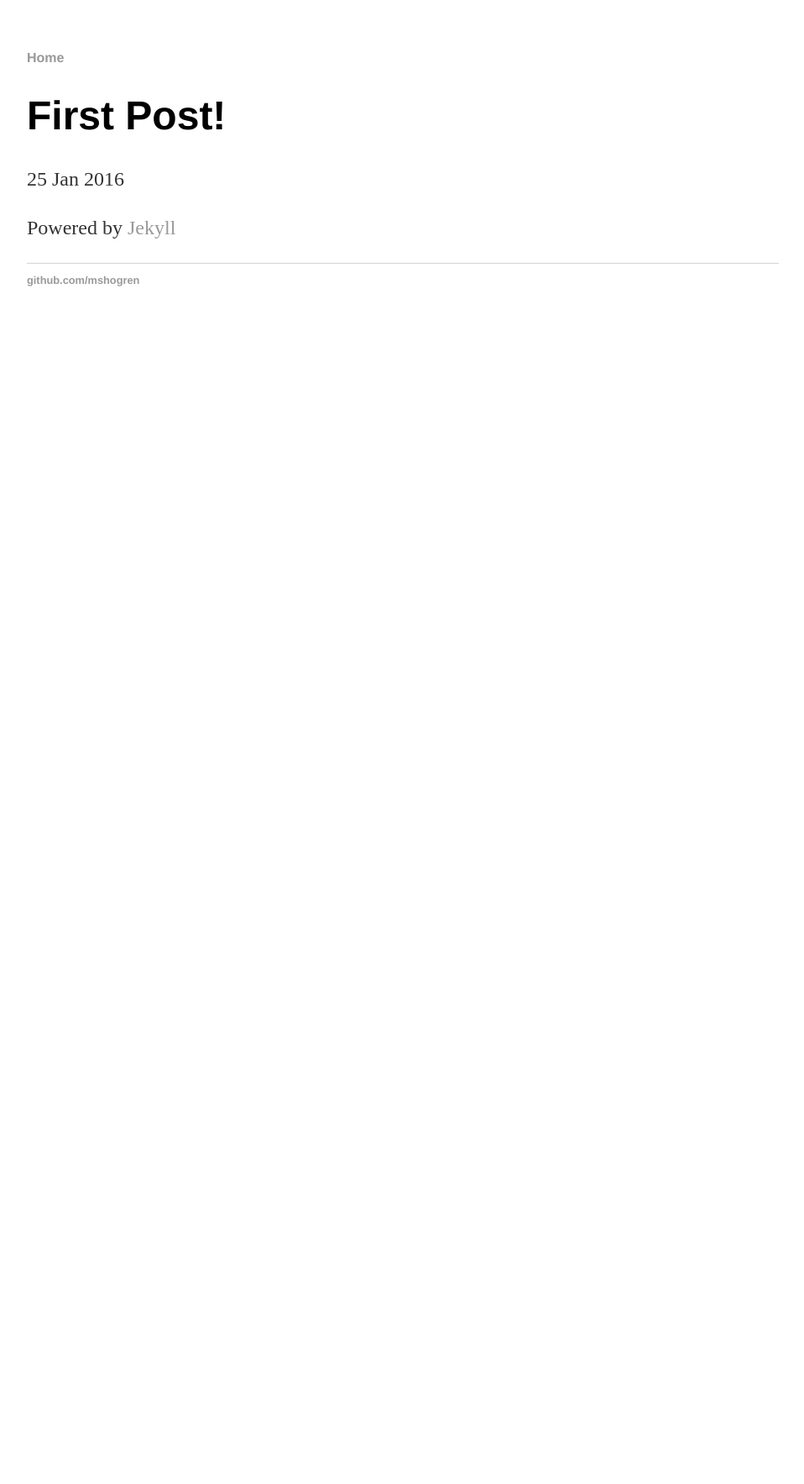
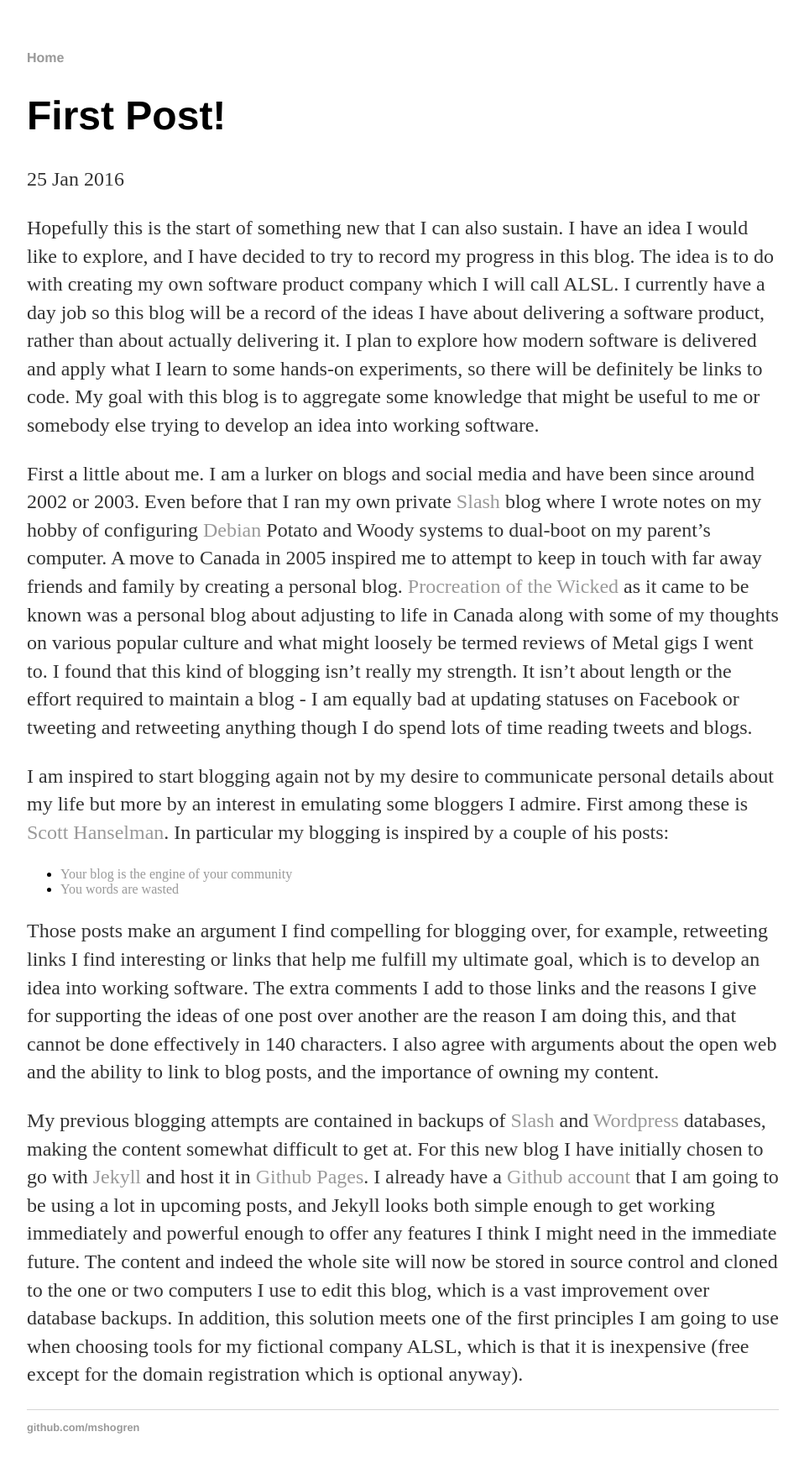
Before and after one commit to mshogren/mshogren.github.io, a Jekyll site: the page built from _posts/2016-01-25-first-post.md, in a window 1280 px wide. Shown: the whole page at 84% size, without its empty margins (160-1118 px from the left). Built offline with Jekyll 4.4.1, drawn with Linux system fonts in a browser that asks for light colours; before the commit the page ends 900 px from its top, so only the background shows below that.

Commit message:
Publish first post on new blog

```diff
--- a/_posts/2016-01-25-first-post.md
+++ b/_posts/2016-01-25-first-post.md
@@ -3,5 +3,14 @@ layout: post
 title: "First Post!"
 date: 2016-01-25
 ---
+Hopefully this is the start of something new that I can also sustain.  I have an idea I would like to explore, and I have decided to try to record my progress in this blog.  The idea is to do with creating my own software product company which I will call ALSL.  I currently have a day job so this blog will be a record of the ideas I have about delivering a software product, rather than about actually delivering it.  I plan to explore how modern software is delivered and apply what I learn to some hands-on experiments, so there will be definitely be links to code.  My goal with this blog is to aggregate some knowledge that might be useful to me or somebody else trying to develop an idea into working software.
 
-Powered by [Jekyll](http://jekyllrb.com)
+First a little about me.  I am a lurker on blogs and social media and have been since around 2002 or 2003.  Even before that I ran my own private [Slash](http://www.slashcode.com) blog where I wrote notes on my hobby of configuring [Debian](http://www.debian.org) Potato and Woody systems to dual-boot on my parent's computer.  A move to Canada in 2005 inspired me to attempt to keep in touch with far away friends and family by creating a personal blog. [Procreation of the Wicked](http://web.archive.org/web/20131227112907/http://www.michael-shogren.com/blog/) as it came to be known was a personal blog about adjusting to life in Canada along with some of my thoughts on various popular culture and what might loosely be termed reviews of Metal gigs I went to.  I found that this kind of blogging isn't really my strength.  It isn't about length or the effort required to maintain a blog - I am equally bad at updating statuses on Facebook or tweeting and retweeting anything though I do spend lots of time reading tweets and blogs.
+
+I am inspired to start blogging again not by my desire to communicate personal details about my life but more by an interest in emulating some bloggers I admire.  First among these is [Scott Hanselman](http://www.hanselman.com/blog).  In particular my blogging is inspired by a couple of his posts:
+- [Your blog is the engine of your community](http://www.hanselman.com/blog/YourBlogIsTheEngineOfCommunity.aspx)
+- [You words are wasted](http://www.hanselman.com/blog/YourWordsAreWasted.aspx)
+
+Those posts make an argument I find compelling for blogging over, for example, retweeting links I find interesting or links that help me fulfill my ultimate goal, which is to develop an idea into working software.  The extra comments I add to those links and the reasons I give for supporting the ideas of one post over another are the reason I am doing this, and that cannot be done effectively in 140 characters.  I also agree with arguments about the open web and the ability to link to blog posts, and the importance of owning my content.
+
+My previous blogging attempts are contained in backups of [Slash](http://www.slashcode.com) and [Wordpress](https://wordpress.org/) databases, making the content somewhat difficult to get at.  For this new blog I have initially chosen to go with [Jekyll](http://jekyllrb.com) and host it in [Github Pages](https://pages.github.com/).  I already have a [Github account](https://github.com/mshogren) that I am going to be using a lot in upcoming posts, and Jekyll looks both simple enough to get working immediately and powerful enough to offer any features I think I might need in the immediate future.  The content and indeed the whole site will now be stored in source control and cloned to the one or two computers I use to edit this blog, which is a vast improvement over database backups. In addition, this solution meets one of the first principles I am going to use when choosing tools for my fictional company ALSL, which is that it is inexpensive (free except for the domain registration which is optional anyway).
```
